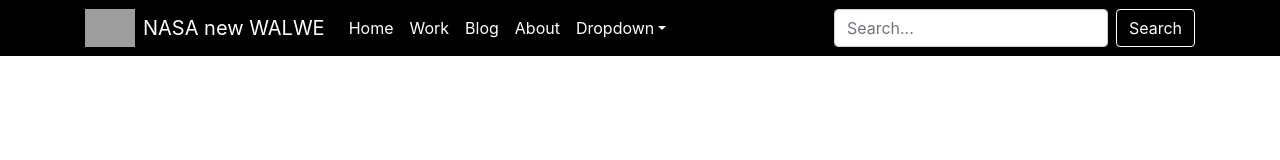
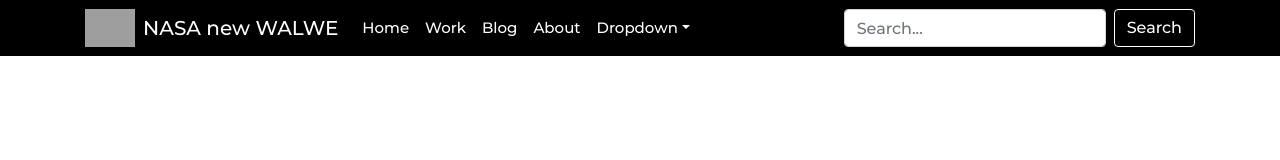
Before and after one commit to evgene30/Header, a plain HTML site: page index.html in a window 1280 px wide. Drawn offline with nearby package versions, Linux system fonts and the light colour scheme; grey boxes are pictures that could not be loaded.

Commit message:
v. 2.0.1

```diff
--- a/css/style.css
+++ b/css/style.css
@@ -1,3 +1,17 @@
+@font-face {
+    font-family: 'Montserrat';
+    font-style: normal;
+    font-weight: 500;
+    src: local('Montserrat Medium'), local('Montserrat-Medium'), url('../fonts/montserrat-v14-latin_cyrillic-500.woff2') format('woff2'), /* Chrome 26+, Opera 23+, Firefox 39+ */
+    url('../fonts/montserrat-v14-latin_cyrillic-500.woff') format('woff');
+    /* Chrome 6+, Firefox 3.6+, IE 9+, Safari 5.1+ */
+}
+
+body {
+    font-family: 'Montserrat';
+    font-size: 15px;
+}
+
 .navbar-dark .navbar-nav .nav-link {
     color: white;
 }
```
Also changed, not shown: index.html (+2 -6 lines), fonts/montserrat-v14-latin_cyrillic-500.woff (added), fonts/montserrat-v14-latin_cyrillic-500.woff2 (added), fonts/montserrat-v14-latin_cyrillic-600.woff (added), fonts/montserrat-v14-latin_cyrillic-600.woff2 (added), fonts/montserrat-v14-latin_cyrillic-700.woff (added), fonts/montserrat-v14-latin_cyrillic-700.woff2 (added), fonts/montserrat-v14-latin_cyrillic-regular.woff (added), fonts/montserrat-v14-latin_cyrillic-regular.woff2 (added).
